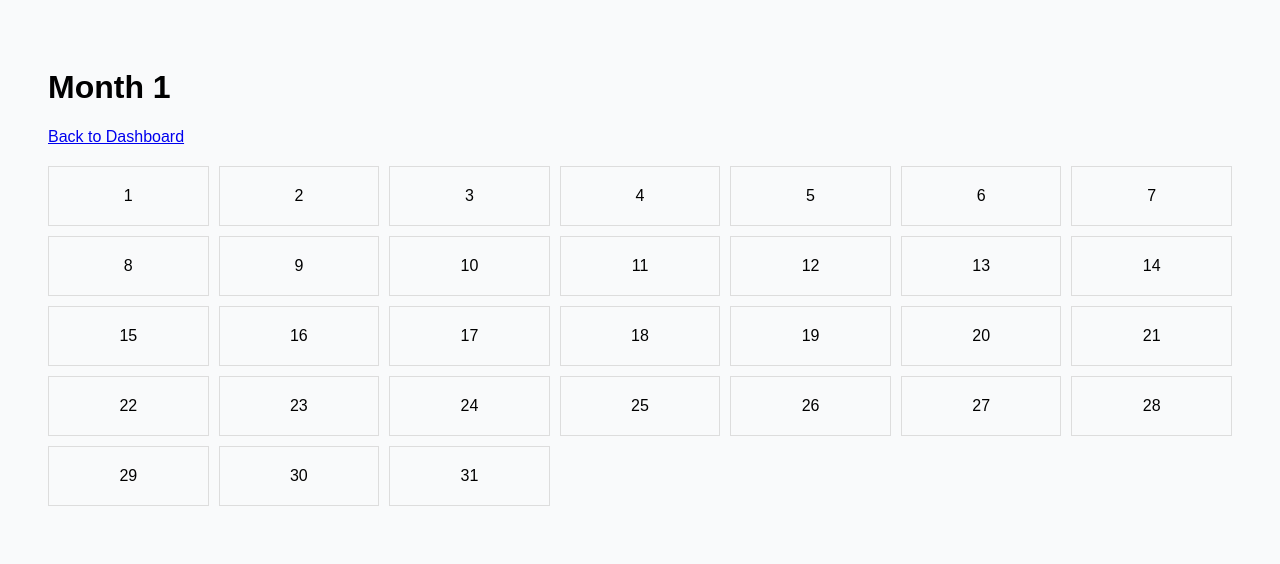
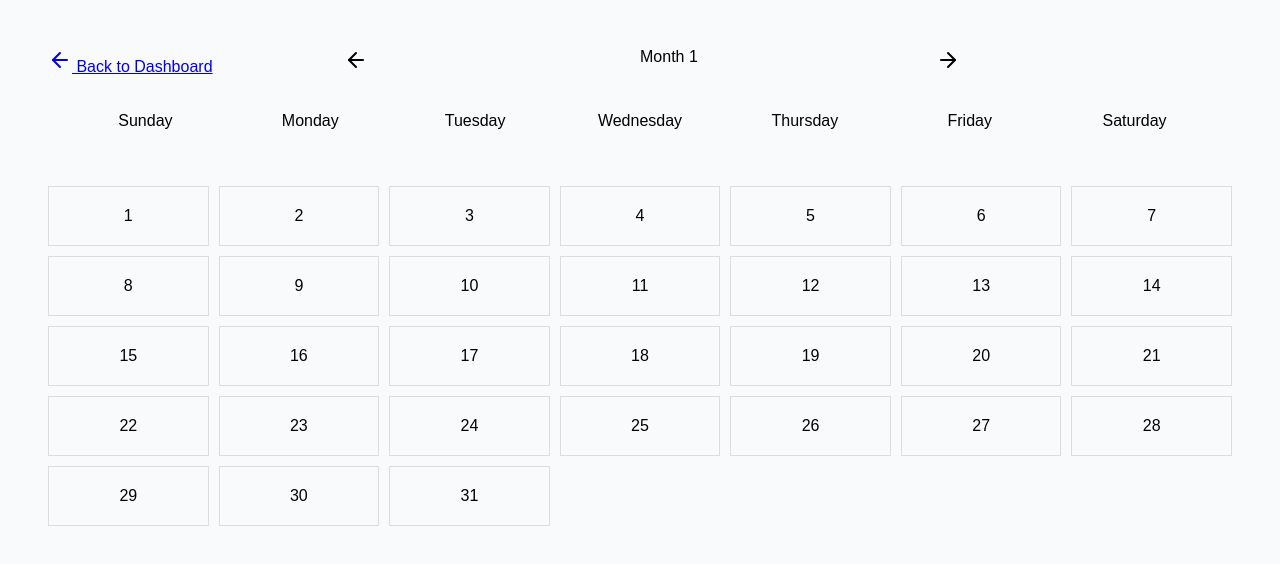
Before and after one commit to AfiaaSattar/FirstReactProject, a React (Vite) app: page /month/1 in a window 1280 px wide. Shown: the top 564 px of the page. Built offline with nearby package versions, Linux system fonts and the light colour scheme; the HTML template or start-up script is replaced by a standard one.

Commit message:
12th May 9PM

```diff
--- a/src/pages/MonthDetailsPage.jsx
+++ b/src/pages/MonthDetailsPage.jsx
@@ -1,4 +1,16 @@
 import { useParams, Link } from 'react-router-dom';
+import { ArrowLeft } from 'lucide-react';
+import { ArrowRight } from 'lucide-react';
+
+ const dayLabels = [
+  "Sunday",
+  "Monday",
+  "Tuesday",
+  "Wednesday",
+  "Thursday",
+  "Friday",
+  "Saturday"
+];
 
 export default function MonthDetailsPage() {
   const { monthId } = useParams(); // Gets the ID from the URL (e.g., '4')
@@ -13,8 +25,26 @@ export default function MonthDetailsPage() {
 
   return (
     <div style={{ padding: '40px' }}>
-      <h1>Month {monthId}</h1>
-      <Link to="/">Back to Dashboard</Link>
+     <div style={{
+      display: 'grid',
+      gridTemplateColumns: 'repeat(4, 2fr)',
+     }}>
+      <Link to="/"> <ArrowLeft /> Back to Dashboard</Link>
+        <ArrowLeft /> Month {monthId} <ArrowRight />
+</div>
+   <div>
+      <div style={{
+        display: 'grid',
+        gridTemplateColumns: 'repeat(7, 1fr)',
+        gap: '10px',
+        padding: '20px',
+        textAlign: 'center'
+      }}>
+        {dayLabels.map((day,i) => (
+          <p key={i}>{day}</p>
+        ))}
+      </div>
+
       <div style={{
         display: 'grid',
         gridTemplateColumns: 'repeat(7, 1fr)',
@@ -36,7 +66,8 @@ export default function MonthDetailsPage() {
             {day}
           </Link>
         ))}
+        </div>
+       </div>
       </div>
-    </div>
   );
 }
--- a/src/pages/MonthsPage.jsx
+++ b/src/pages/MonthsPage.jsx
@@ -19,7 +19,12 @@ export default function MonthsPage(){
 
   const DateCell = styled.div`
   color: ${props => props.isEmpty ? 'transparent' : props.isToday ? 'white' : '#444'};
-  background-color: ${props => props.isToday ? '#03a9f4' : 'transparent'}
+  background-color: ${props => props.isToday ? '#03a9f4' : 'transparent'};
+  border-radius: ${props => props.isToday ? '20%' : '0'};
+  &:hover{
+  background-color: ${props => props.isEmpty ? 'transparent' : '#ccc'};
+  border-radius: 8px;
+  }
   `
   const IconContainer = styled.div`
     display: flex;
@@ -33,7 +38,20 @@ export default function MonthsPage(){
     justify-content: left;
     padding: 15px;
     `
+const StyledLink = styled(Link)`
+  border: 1px solid #ccc;     /* Standard CSS: No quotes, use semicolon */
+  text-align: center;         /* Use kebab-case (text-align) not camelCase */
+  text-decoration: none;
+  color: black;
+  border-radius: 8px;
+  display: block;             /* Crucial for the border to show correctly */
+  transition: border-color 0.2s ease;
 
+  &:hover {
+    border-color: #03a9f4;
+    box-shadow: 0 8px 16px rgba(0, 0, 0, 0.1);
+  }
+`;
   const getMonthData = (monthIndex) => {
     const year = 2026;
     const FirstDay = new Date(year, monthIndex, 1).getDay();
@@ -44,6 +62,7 @@ export default function MonthsPage(){
 
     return [...blanks, ...days];
   }
+
    return (
     <div style={{ padding: '40px' }}>
       <h1 className='hed'>2026 Overview</h1>
@@ -57,16 +76,9 @@ export default function MonthsPage(){
         backgroundColor: 'white',
       }}>
         {months.map((month, index) => (
-          <Link
+          <StyledLink
             key={month}
             to={`/month/${index + 1}`}
-            style={{
-              border: '1px solid #ccc',
-              textAlign: 'center',
-              textDecoration: 'none',
-              color: 'black',
-              borderRadius: '8px',
-            }}
           >
             <div>
               <div style={{
@@ -118,7 +130,7 @@ export default function MonthsPage(){
               </div>
             </div>
 
-          </Link>
+          </StyledLink>
         ))}
       </div>
     </div>
```
